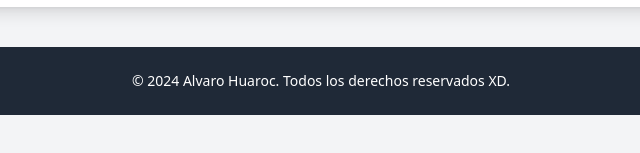
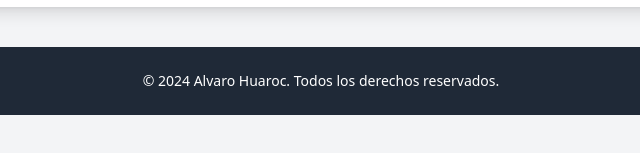
Before and after one commit to GAROFORD/HolaMundo, a plain HTML site: page index.html in a window 1280 px wide. Shown: the part 603-756 px from the top of the page, 319-959 px from the left. Drawn offline with nearby package versions, Linux system fonts and the light colour scheme.

Commit message:
Se regreso al principal

```diff
--- a/index.html
+++ b/index.html
@@ -55,7 +55,7 @@
     <footer class="bg-gray-800 text-white py-6 mt-10">
       <div class="container mx-auto text-center">
         <p class="text-sm">
-          © 2024 Alvaro Huaroc. Todos los derechos reservados XD.
+          © 2024 Alvaro Huaroc. Todos los derechos reservados.
         </p>
       </div>
     </footer>
```
